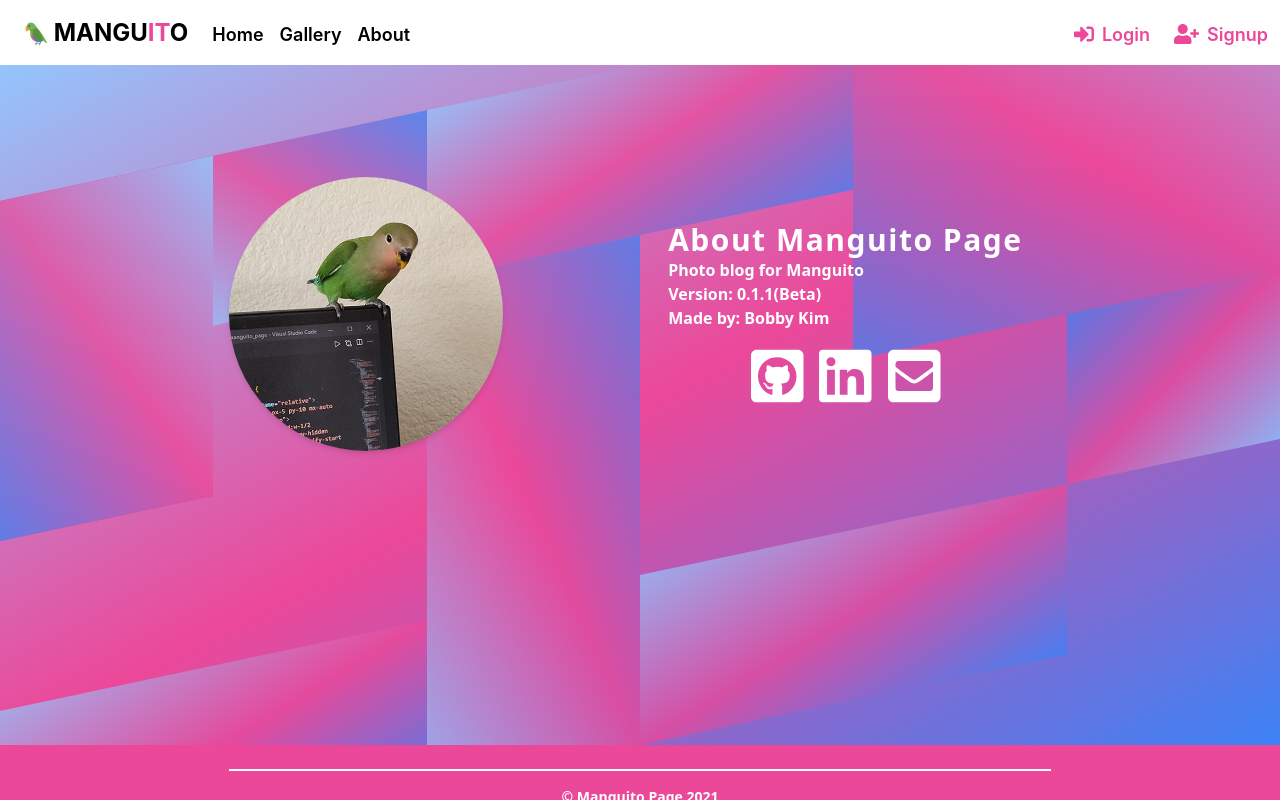
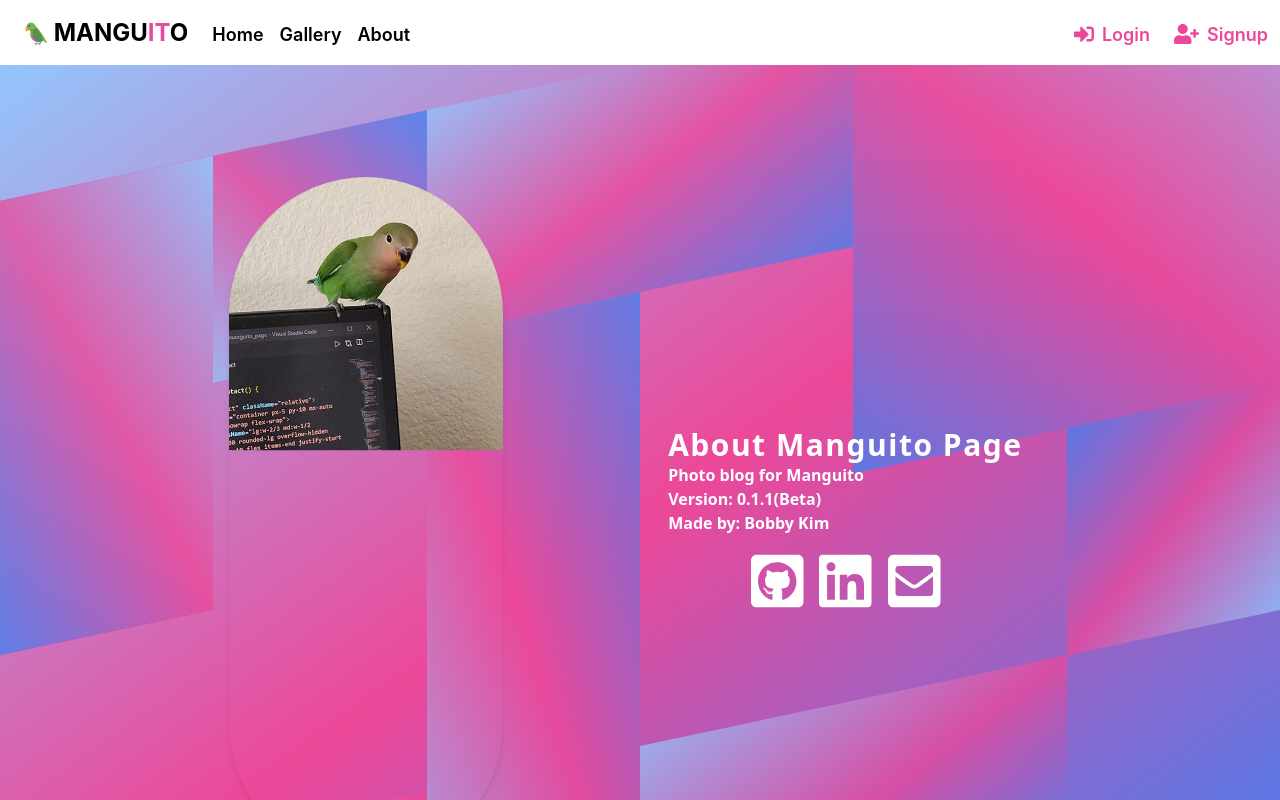
Before and after one commit to bobbykim89/manguito-page, a React (Create React App) app in the folder client/: page /about in a window 1280 px wide. Shown: the top 800 px of the page. Built offline with nearby package versions, Linux system fonts and the light colour scheme; the HTML template or start-up script is replaced by a standard one.

Commit message:
added aspect ratio property on about page to avoid error on safari

```diff
--- a/client/src/components/pages/About.js
+++ b/client/src/components/pages/About.js
@@ -48,7 +48,7 @@ const About = () => {
               <img
                 src={about}
                 alt='bird on monitor'
-                className='inline-block rounded-full my-8 w-2/3 shadow-md'
+                className='aspect-w-1 aspect-h-1 inline-block rounded-full my-8 w-2/3 shadow-md'
               />
             </div>
             <div className='flex flex-col inline-block px-2 mx-auto'>
```
